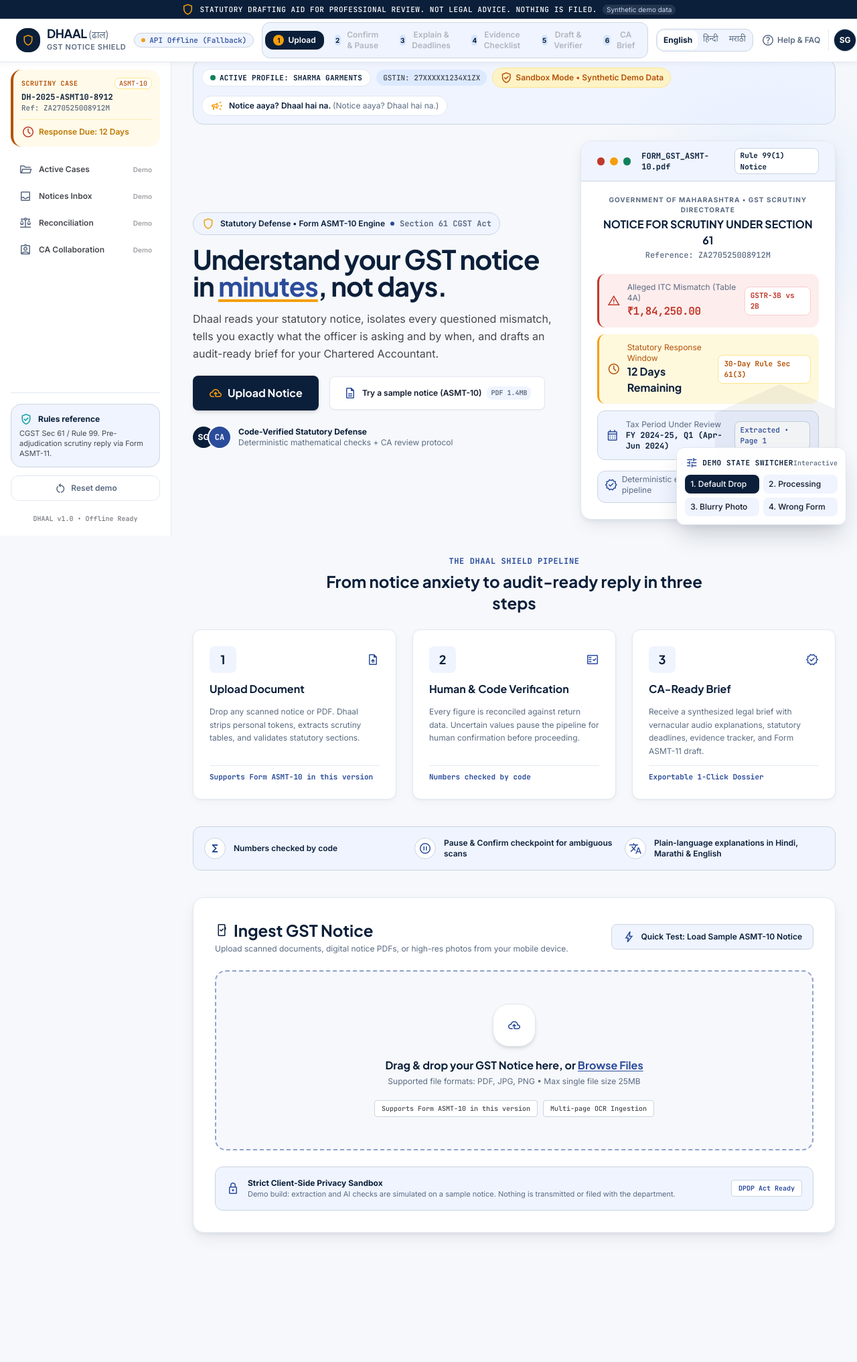
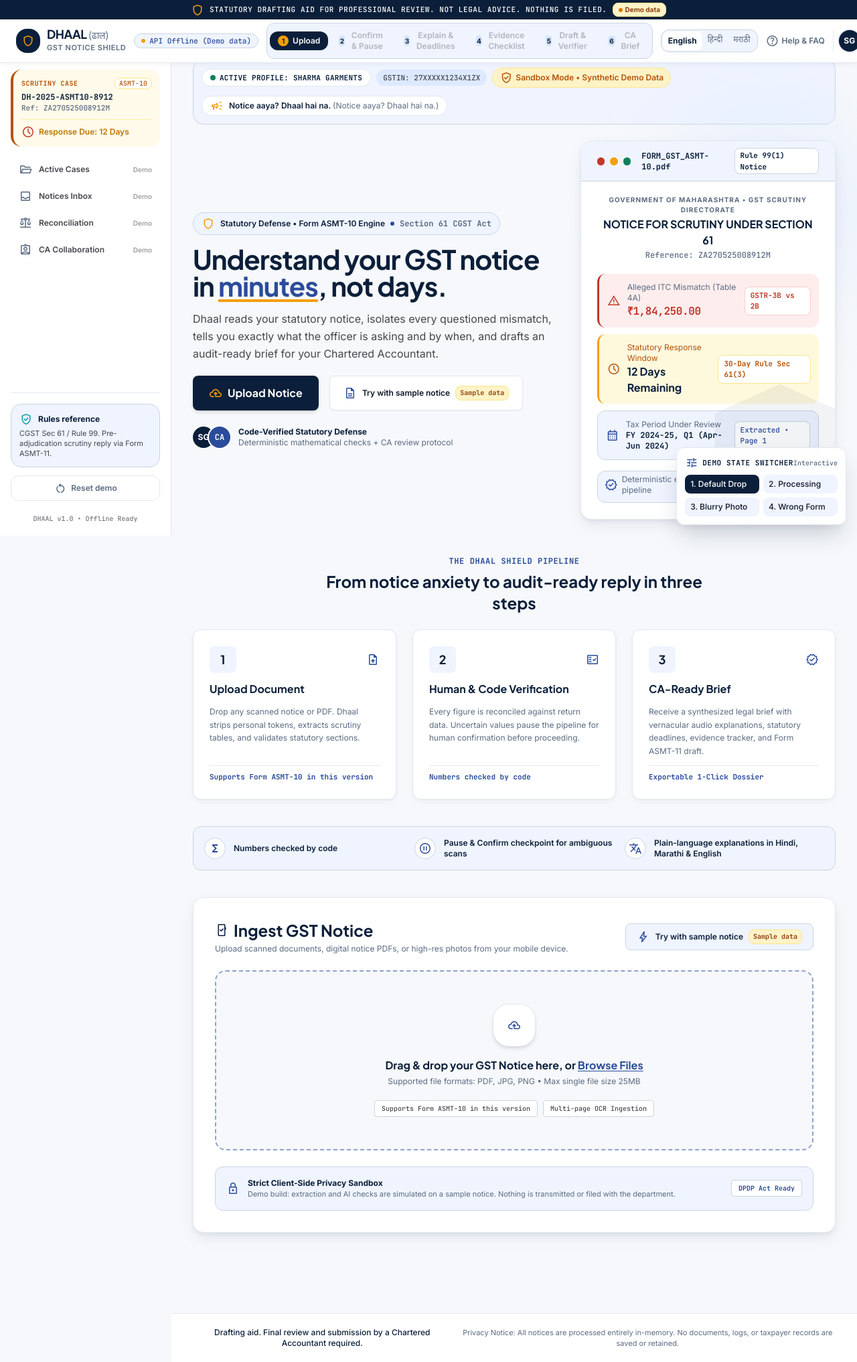
Before and after one commit to nikhilkunte645-maker/DHAAL-GST-SHEILD, a React (Vite) app: page /#upload in a window 1280 px wide. Shown: the whole page at 67% size. Before the commit the page ends 1961 px from the top, so only its background shows below. Built offline with nearby package versions, Linux system fonts and the light colour scheme; no server answers.

Commit message:
feat(ui): add sample notice button, demo data badges, and honest privacy footer

```diff
--- a/src/App.tsx
+++ b/src/App.tsx
@@ -87,6 +87,18 @@ export const App: React.FC = () => {
           {step === 5 && <Screen5DraftVerifier />}
           {step === 6 && <Screen6CaReadyBrief />}
         </main>
+
+        {/* Statutory Footer & In-Memory Privacy Notice */}
+        <footer className="mt-auto py-5 px-4 sm:px-6 lg:px-8 border-t border-[#E3E8F0] bg-white text-center text-xs text-[#5B6B82] no-print">
+          <div className="max-w-[1440px] mx-auto flex flex-col sm:flex-row items-center justify-between gap-3">
+            <span className="font-medium text-[#0B1F3A]">
+              Drafting aid. Final review and submission by a Chartered Accountant required.
+            </span>
+            <span className="text-[11px] text-[#5B6B82]">
+              Privacy Notice: All notices are processed entirely in-memory. No documents, logs, or taxpayer records are saved or retained.
+            </span>
+          </div>
+        </footer>
       </div>
 
       {/* Mobile Sticky Bottom Action Bar */}
--- a/src/components/Header.tsx
+++ b/src/components/Header.tsx
@@ -46,9 +46,12 @@ export const Header: React.FC<HeaderProps> = ({ onToggleSidebar, onOpenHelp }) =
         <span className="font-mono text-[11px] uppercase tracking-wider font-medium">
           Statutory Drafting aid for professional review. Not legal advice. Nothing is filed.
         </span>
-        <span className="hidden md:inline-block text-[10px] bg-white/10 px-1.5 py-0.2 rounded text-[#cbdbf6]">
-          Synthetic demo data
-        </span>
+        {(isDemoMode || !apiOnline) && (
+          <span className="inline-flex items-center gap-1 text-[10px] bg-[#FEF3C7] text-[#92400E] font-bold px-2 py-0.5 rounded border border-[#FDE68A]">
+            <span className="w-1.5 h-1.5 rounded-full bg-[#D97706]"></span>
+            Demo data
+          </span>
+        )}
       </div>
 
       <div className="h-16 px-4 md:px-6 flex items-center justify-between gap-3">
@@ -92,7 +95,7 @@ export const Header: React.FC<HeaderProps> = ({ onToggleSidebar, onOpenHelp }) =
                 !isDemoMode && apiOnline ? 'bg-[#12805C] animate-pulse' : 'bg-[#F59E0B]'
               }`}
             ></span>
-            <span>{!isDemoMode && apiOnline ? 'Live API :8001' : !isDemoMode ? 'API Offline (Fallback)' : 'Demo Mode'}</span>
+            <span>{!isDemoMode && apiOnline ? 'Live API :8001' : !isDemoMode ? 'API Offline (Demo data)' : 'Demo Mode'}</span>
           </button>
         </div>
 
--- a/src/screens/Screen1Upload.tsx
+++ b/src/screens/Screen1Upload.tsx
@@ -2,7 +2,7 @@ import React, { useState, useRef, useEffect } from 'react';
 import { useDhaalStore } from '../store/useDhaalStore';
 import { I18N } from '../data/i18n';
 import { CANONICAL_DEMO_CASE } from '../data/demoCase';
-import { dhaalApi } from '../mockApi';
+import { dhaalApi, FALLBACK_NOTICE } from '../mockApi';
 
 export const Screen1Upload: React.FC = () => {
   const {
@@ -75,6 +75,9 @@ export const Screen1Upload: React.FC = () => {
       })
       .catch((err) => {
         console.error('[Dhaal API] Upload failed:', err);
+        const errorMsg = err instanceof Error ? err.message : 'Upload failed. Please check the file.';
+        setFileValidationError(errorMsg);
+        setUploadError('unreadable');
       });
   };
 
@@ -100,8 +103,12 @@ export const Screen1Upload: React.FC = () => {
   };
 
   const handleLoadSample = () => {
+    setFileValidationError(null);
     startUpload('FORM_GST_ASMT-10.pdf');
-    const sampleBlob = new Blob(['%PDF-1.4 Mock GST Notice Scan Content'], { type: 'application/pdf' });
+    const sampleBlob = new Blob(
+      ['%PDF-1.4\nForm GST ASMT-10 Notice Reference ZA270525008912M GSTIN 27XXXXX1234X1ZX Discrepancy Amount Rs. 1,84,250 Period Apr-Jun 2024 Section 61\n%%EOF'],
+      { type: 'application/pdf' }
+    );
     dhaalApi
       .uploadNotice(sampleBlob, 'FORM_GST_ASMT-10.pdf')
       .then((metadata) => {
@@ -109,7 +116,9 @@ export const Screen1Upload: React.FC = () => {
         console.log('[Dhaal API] Sample Notice Metadata from FastAPI:', metadata);
       })
       .catch((err) => {
-        console.error('[Dhaal API] Sample upload failed:', err);
+        console.warn('[Dhaal API] Sample upload falling back to local demo case:', err);
+        setUploadedNotice(FALLBACK_NOTICE);
+        setUploadProgress(100);
       });
   };
 
@@ -183,9 +192,9 @@ export const Screen1Upload: React.FC = () => {
               className="inline-flex items-center gap-2 px-5 py-3.5 rounded-control bg-white hover:bg-[#EFF4FF] text-[#0F172A] text-xs font-semibold transition-all border border-[#E3E8F0] shadow-sm hover:border-[#2B4C9B]"
             >
               <span className="material-symbols-outlined text-base text-[#2B4C9B]">description</span>
-              <span>{t.trySampleCta}</span>
-              <span className="px-1.5 py-0.5 rounded bg-[#EFF4FF] text-[#5B6B82] font-mono text-[10px]">
-                PDF 1.4MB
+              <span>Try with sample notice</span>
+              <span className="px-1.5 py-0.5 rounded bg-[#FEF3C7] text-[#92400E] font-mono text-[10px] font-bold border border-[#FDE68A]">
+                Sample data
               </span>
             </button>
           </div>
@@ -441,7 +450,10 @@ export const Screen1Upload: React.FC = () => {
             className="inline-flex items-center gap-2 px-4 py-2 rounded-control bg-[#EFF4FF] hover:bg-[#DCE9FF] text-[#0B1F3A] text-xs font-semibold transition-colors border border-[#CBD5E1] shadow-2xs"
           >
             <span className="material-symbols-outlined text-base text-[#2B4C9B]">bolt</span>
-            <span>Quick Test: Load Sample ASMT-10 Notice</span>
+            <span>Try with sample notice</span>
+            <span className="px-1.5 py-0.5 rounded bg-[#FEF3C7] text-[#92400E] font-mono text-[10px] font-bold border border-[#FDE68A]">
+              Sample data
+            </span>
           </button>
         </div>
 
```
